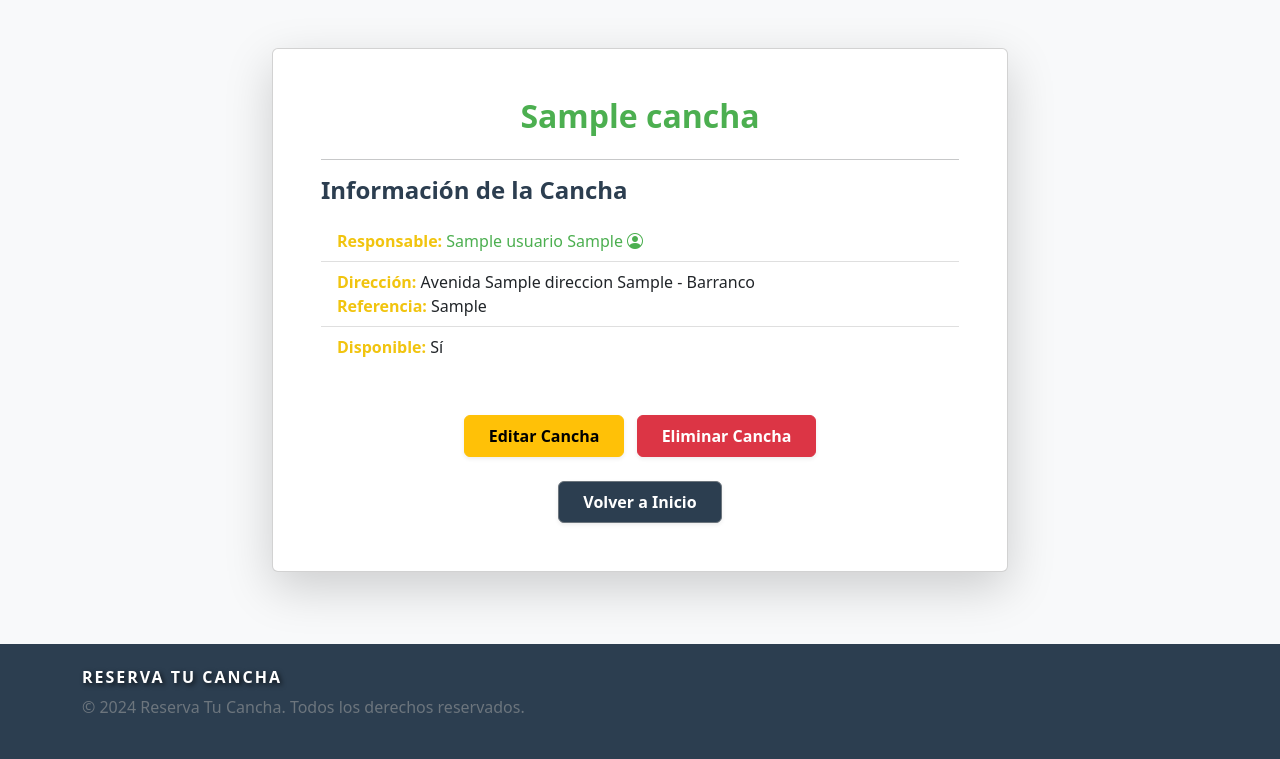
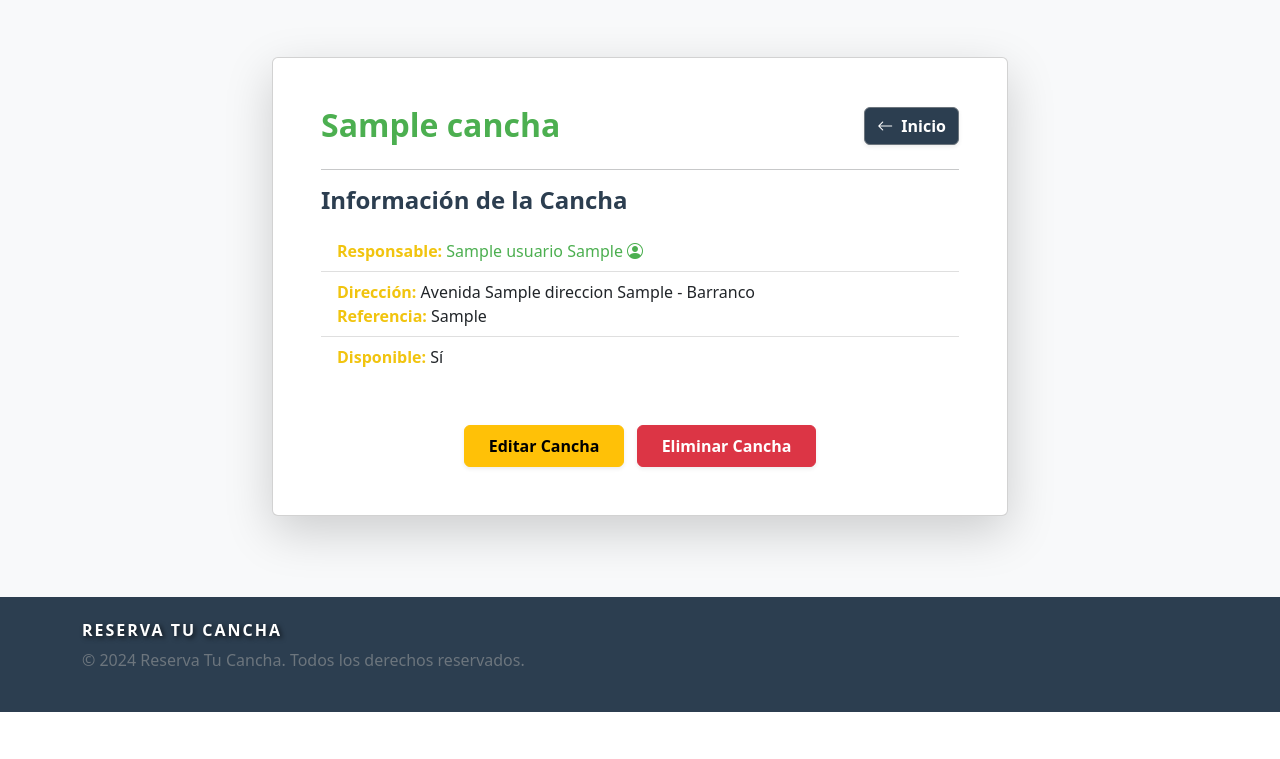
Before and after one commit to iriarteMirko/proyecto-is2, a Django app: a page that uses templates/cancha/detalle_cancha.html in a window 1280 px wide. Shown: the part 88-847 px from the top of the page. After the commit the page ends 800 px from the top, so only its background shows below. Run offline with Django 5.2, Linux system fonts and the light colour scheme; a user stored in the database is signed in; tables that the repository leaves empty hold one stand-in row (values such as "Sample post"); grey boxes marked "Sample" are stand-in pictures.

Commit message:
Update detalle cancha boton inicio

```diff
--- a/templates/cancha/detalle_cancha.html
+++ b/templates/cancha/detalle_cancha.html
@@ -5,9 +5,18 @@
 <main class="container py-5">
     <div class="row justify-content-center">
         <div class="col-lg-8">
-            <div class="card shadow-lg">
+            <div class="card shadow-lg position-relative">
                 <div class="card-body p-5">
-                    <h2 class="text-center mb-4" style="color: #4CAF50; font-weight: bold;">{{ cancha.nombre }}</h2>
+                    <div class="d-flex justify-content-between align-items-center mb-4">
+                        <h2 class="text flex-grow-1" style="color: #4CAF50; font-weight: bold; margin: 0;">
+                            {{ cancha.nombre }}
+                        </h2>
+                        <a href="{% url 'inicio' %}"
+                            class="btn btn-secondary shadow-sm"
+                            style="background-color: #2C3E50; color: #fff; font-weight: bold;">
+                            <i class="bi bi-arrow-left me-1"></i> Inicio
+                        </a>
+                    </div>
                     <hr>
                     <!-- Información de la Cancha -->
                     <h4 style="color: #2C3E50; font-weight: bold;" class="mb-3">Información de la Cancha</h4>
@@ -37,7 +46,9 @@
                     </ul>
                     {% if responsable %}
                     <div class="text-center mt-5">
-                        <a href="{% url 'editar_cancha' cancha.id cancha.slug %}" class="btn btn-warning px-4 py-2 shadow-sm me-2" style="font-weight: bold;">
+                        <a href="{% url 'editar_cancha' cancha.id cancha.slug %}"
+                            class="btn btn-warning px-4 py-2 shadow-sm me-2"
+                            style="font-weight: bold;">
                             Editar Cancha
                         </a>
                         <form method="POST" action="{% url 'eliminar_cancha' cancha.id cancha.slug %}" class="d-inline">
@@ -48,11 +59,6 @@
                         </form>
                     </div>
                     {% endif %}
-                    <div class="text-center mt-4">
-                        <a href="{% url 'inicio' %}" class="btn btn-secondary px-4 py-2 shadow-sm" style="background-color: #2C3E50; color: #fff; font-weight: bold;">
-                            Volver a Inicio
-                        </a>
-                    </div>
                 </div>
             </div>
         </div>
```
Also changed, not shown: templates/usuario/perfil/info_principal.html (+10 -1 lines).
